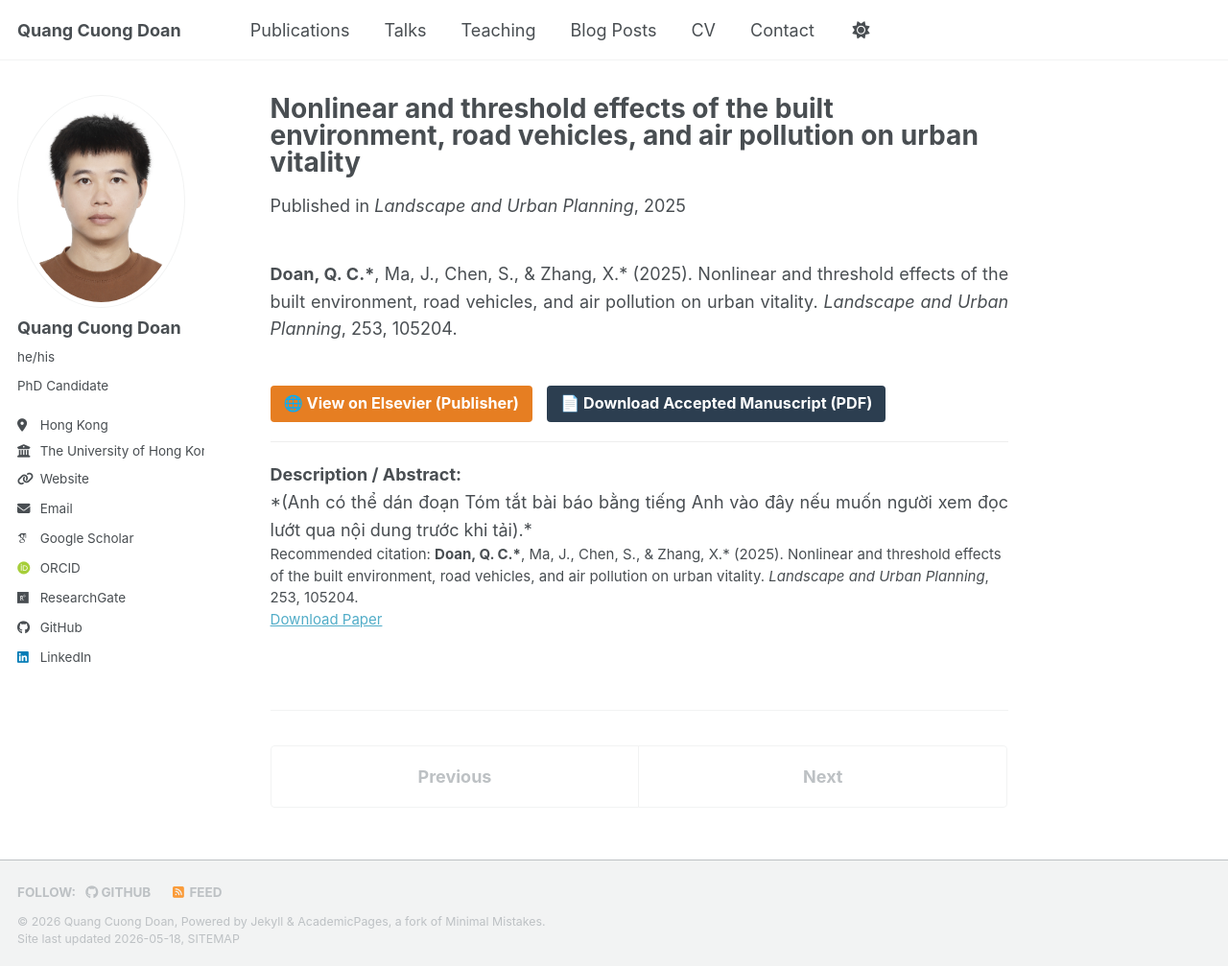
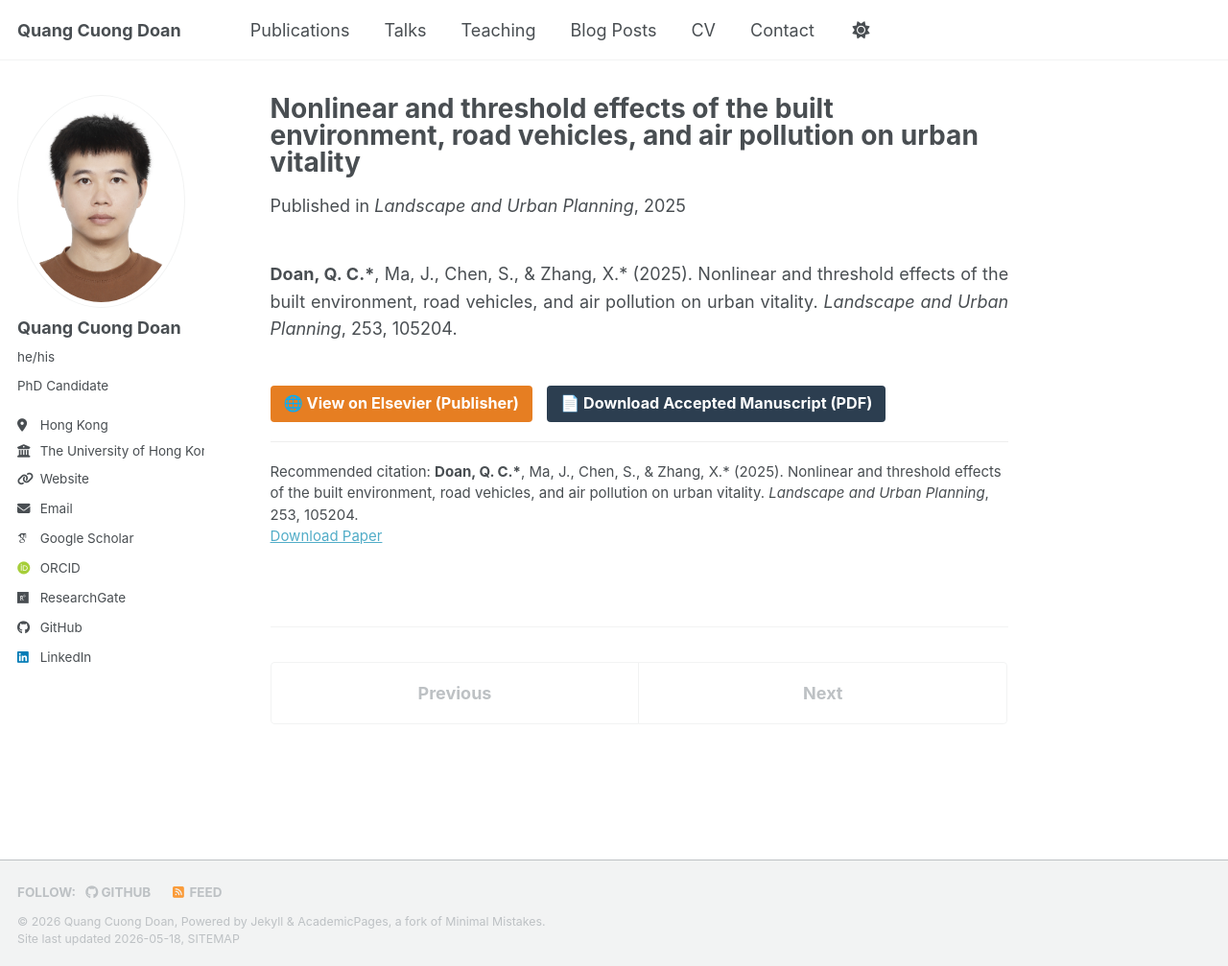
Before and after one commit to cuonghku95/cuonghku95.github.io, a Jekyll site: the page built from _publications/2025-01-03-nonlinear-effects-urban-vitality.md, in a window 1280 px wide and 1007 px high. Shown: the whole window at 96% size. Built offline with Jekyll 4.4.1, drawn with Linux system fonts in a browser that asks for light colours; some web fonts are replaced; a script bundle is joined from its source files by our own code; library files that are not in the unit come from our copies.

Commit message:
Delete abstract from nonlinear effects publication
Removed the abstract section from the publication.

```diff
--- a/_publications/2025-01-03-nonlinear-effects-urban-vitality.md
+++ b/_publications/2025-01-03-nonlinear-effects-urban-vitality.md
@@ -26,8 +26,4 @@ citation: "<b>Doan, Q. C.*</b>, Ma, J., Chen, S., & Zhang, X.* (2025). Nonlinear
 
 <hr style="border: 0; border-top: 1px solid #eee; margin: 20px 0;">
 
-<strong>Description / Abstract:</strong>
-<br>
-*(Anh có thể dán đoạn Tóm tắt bài báo bằng tiếng Anh vào đây nếu muốn người xem đọc lướt qua nội dung trước khi tải).*
-
 </div>
```
